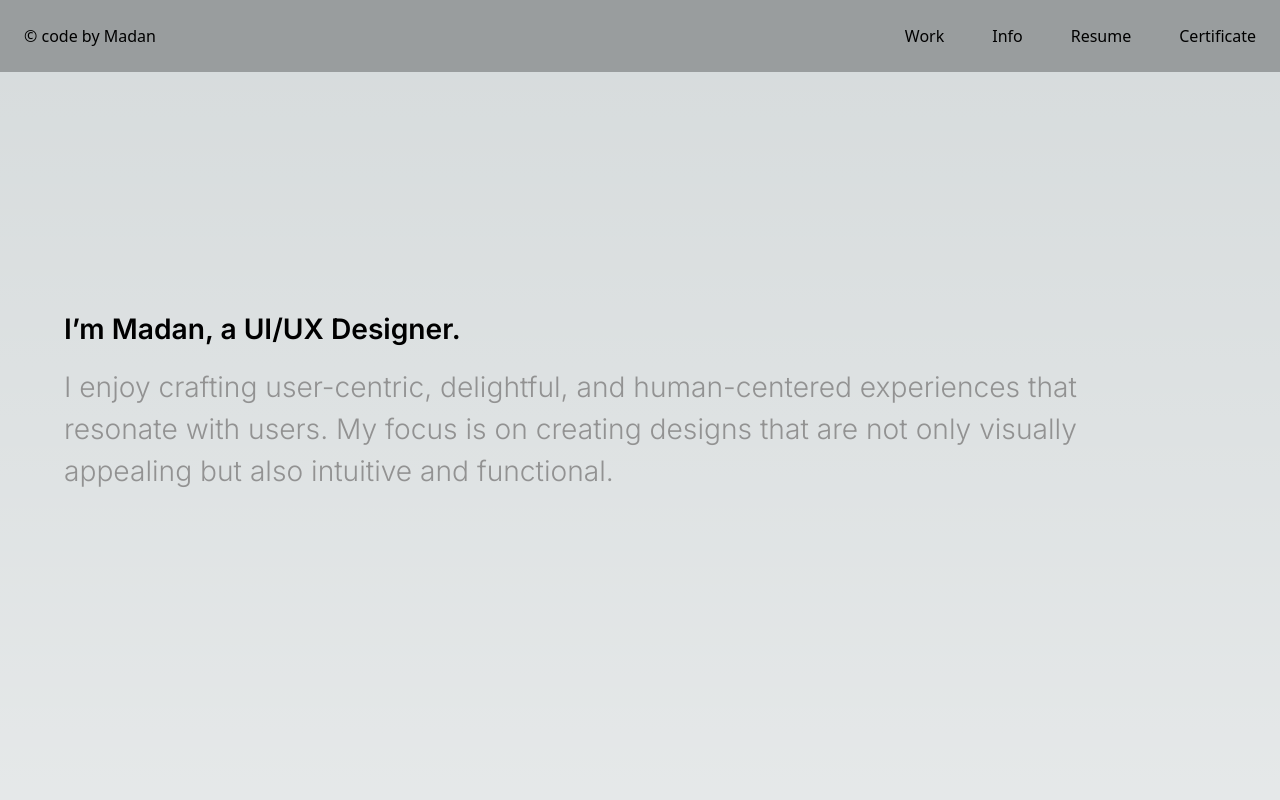
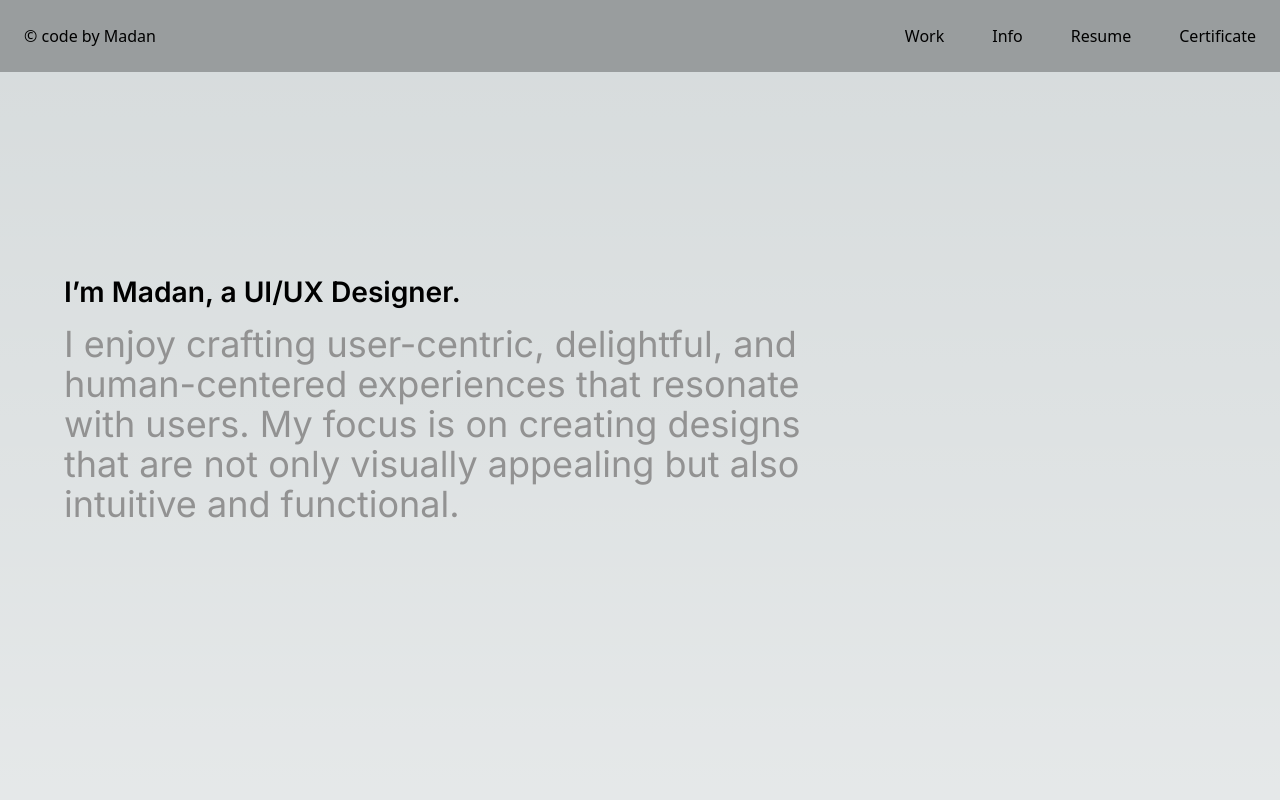
Before and after one commit to madandot/portfolio, a Next.js app: page /work in a window 1280 px wide. Shown: the top 800 px of the page. Built offline with nearby package versions, Linux system fonts and the light colour scheme.

Commit message:
new commit

```diff
--- a/src/app/work/page.jsx
+++ b/src/app/work/page.jsx
@@ -11,17 +11,17 @@ const work = () => {
    return (
       <div>
          <ContentWrapper>
-            <div className='lg:h-screen h-[50vh] flex flex-col justify-center  px-8 gap-4  '>
-               <h1 className='leading-[2.8vm]  lg:w-[90%] font-semibold text-[2.2vw] px-8 font-[Rmneue, snas-serif]'>
+            <div className='lg:h-screen h-[50vh] pt-20 lg:pt-0 flex flex-col justify-center  px-8 gap-4  '>
+               <h1 className='lg:leading-[2.8vm]  lg:w-[90%] lg:font-semibold lg:text-[2.2vw] text-2xl lg:px-8 lg:font-[Rmneue, snas-serif]'>
                   I’m Madan, a UI/UX Designer.
                </h1>
-               <p className='leading-[2.8vm] text-[#929292] w-[90%] font-light px-8 text-[2.2vw] font-[Rmneue, snas-serif]'>
+               <p className=' text-[#929292] lg:w-[70%] font-normal text-xl lg:px-8 lg:text-4xl font-[Rmneue, snas-serif]'>
                   I enjoy crafting user-centric, delightful, and human-centered experiences that resonate with users. My focus is on
                   creating designs that are not only visually appealing but also intuitive and functional.
                </p>
             </div>
             <div className='lg:min-h-screen lg:gap-8 gap-4 grid lg:grid-cols-2 px-8 lg:px-0 justify-items-center py-8'>
-               <div className='relative w-fit'>
+               <div className='relative lg:w-fit'>
                   <Link href={"/nustart"} className='relative  group '>
                      <Image
                         src={I1}
--- a/src/components/Navbar.jsx
+++ b/src/components/Navbar.jsx
@@ -51,7 +51,7 @@ const Navbar = () => {
                   style={{ zIndex: 50 }}
                >
                   <div className='rounded flex flex-col gap-y-12 py-4 px-8 text-2xl mb-4 font-{Dennis Sans, sans-serif} animate-slide-up'>
-                     <Link href={"/skills"} onClick={handleLinkClick}>
+                     <Link href={"/work"} onClick={handleLinkClick}>
                         Work
                      </Link>
                      <Link href={"/project"} onClick={handleLinkClick}>
```
